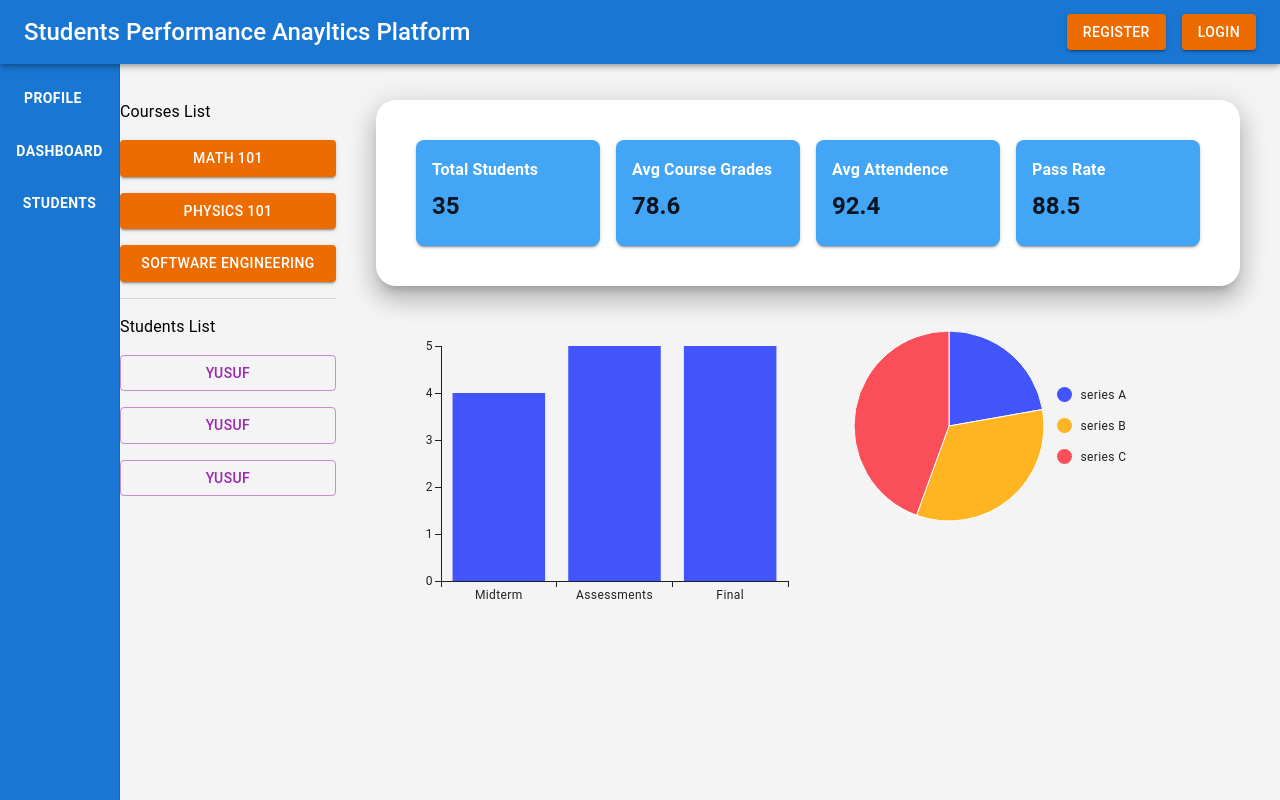
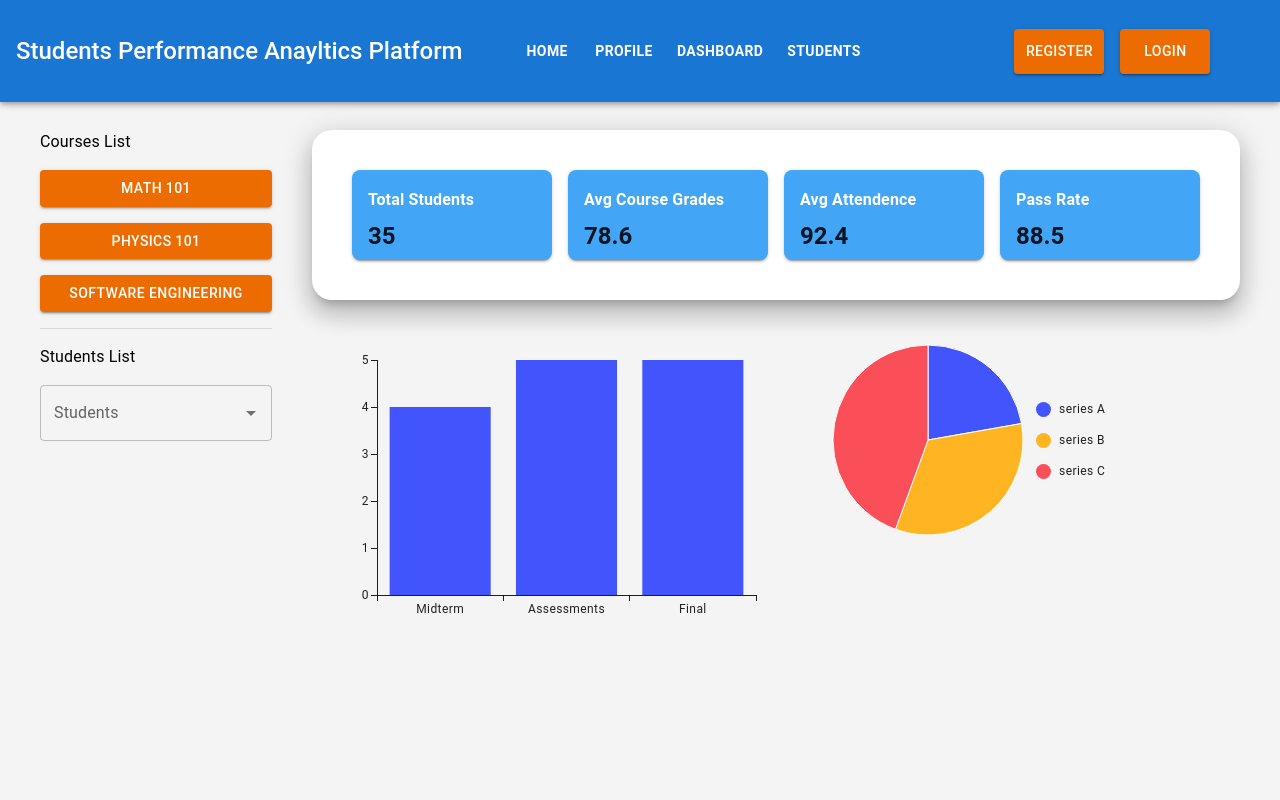
Before and after one commit to Yusuf-ALmahroos/students_performance_client, a React (Vite) app: page /dashboard in a window 1280 px wide. Built offline with nearby package versions, Linux system fonts and the light colour scheme.

Commit message:
adjustment in ui

```diff
--- a/src/App.jsx
+++ b/src/App.jsx
@@ -2,17 +2,17 @@ import { useState } from 'react'
 import './App.css'
 import { Routes, Route } from "react-router-dom";
 import Nav from './components/Nav';
-import TopBar from './components/TopBar';
 import Profile from './pages/Profile';
 import Dashboard from './pages/Dashboard';
+import Home from './pages/Home';
 
 function App() {
 
   return (
     <>
-      <TopBar />
       <Nav />
       <Routes>
+        <Route path='/' element={<Home />}/>
         <Route path='/profile' element={<Profile/>}/>
         <Route path='/dashboard' element={<Dashboard/>}/>
       </Routes>
--- a/src/components/DataCard.jsx
+++ b/src/components/DataCard.jsx
@@ -2,7 +2,7 @@ import { Card, CardContent, Typography } from '@mui/material';
 
 const DataCard = ({title, value}) => {
   return (
-    <Card elevation={2} sx={{ borderRadius: 2, height: '100%', width: '100%',  bgcolor: 'primary.light'}}>
+    <Card elevation={2} sx={{ borderRadius: 2, height: '90px', width: '100%',  bgcolor: 'primary.light'}}>
       <CardContent>
         <Typography variant="subtitle1" color="white" fontWeight={600} gutterBottom>
           {title}
--- a/src/components/Nav.jsx
+++ b/src/components/Nav.jsx
@@ -1,48 +1,51 @@
 import {
-  Drawer,
+  AppBar,
   Toolbar,
+  Typography,
+  Box,
+  Button,
   List,
-  ListItem,
-  ListItemIcon,
-  ListItemText,
-  useTheme,
-  useMediaQuery,
-  Button
+  ListItem
 } from '@mui/material';
 import { useNavigate } from 'react-router-dom';
 
-const navBarOptions = ['Profile','Dashboard', 'Students']
-const Nav = () => {
+
+const navBarOptions = ['Home','Profile','Dashboard', 'Students']
+
+export default function Nav({ onLogin, onRegister }) {
   const navigate = useNavigate();
+  return (
+    <AppBar
+      position="fixed"
+      sx={{ zIndex: (theme) => theme.zIndex.drawer + 1 }}
 
-  return (
-    <Drawer
-      variant="permanent"
-      open
-      sx={{
-        "& .MuiDrawer-paper": {
-          width: 120,
-          boxSizing: 'border-box',
-          bgcolor: 'primary.main',
-          color: 'white',
-        }
-      }}
     >
-      <Toolbar />
-      <List>
-        {navBarOptions.map((text) => (
-          <ListItem key={text}>
+      <Box sx={{
+        display: 'flex',
+        height: '70px',
+        alignItems: 'center',
+        padding: 2
+        }}>
+        <Typography justifySelf={'flex-start'} variant="h5" sx={{fontWeight: 550}} flex={1}>
+          Students Performance Anayltics Platform
+        </Typography>
+          <Box flex={1} display={'flex'} gap={1}>
+          {navBarOptions.map((text) => (
             <Button
-              sx={{fontWeight: 600}}
+              key={text}
+              sx={{fontWeight: 600, height: '45px'}}
               variant='text'
               color="white"
               onClick={() => {navigate(`/${text.toLocaleLowerCase()}`)}}
             >{text}</Button>
-          </ListItem>
-        ))}
-      </List>
-    </Drawer>
-  )
+          ))}
+          </Box>
+
+        <Box display={'flex'} gap={2} flex={0.5}>
+          <Button sx={{fontWeight: 550, width: '90px', height: '45px'}} variant='contained' color="warning" onClick={onRegister}>Register</Button>
+          <Button sx={{fontWeight: 550, width: '90px', height: '45px'}} variant='contained' color="warning" onClick={onLogin}>Login</Button>
+        </Box>
+      </Box>
+    </AppBar>
+  );
 }
-
-export default Nav
--- a/src/components/PageContainer.jsx
+++ b/src/components/PageContainer.jsx
@@ -4,8 +4,7 @@ const PageContainer = ({sx, children}) => {
   return (
     <Box
       display={'flex'}
-      marginLeft={'80px'}
-      marginTop={'60px'}
+      marginTop={'90px'}
       sx={sx}
     >
       {children}
--- a/src/components/TopBar.jsx
+++ /dev/null
@@ -1,21 +0,0 @@
-import { AppBar, Toolbar, Typography, Box, Button } from '@mui/material';
-
-export default function TopBar({ onLogin, onRegister }) {
-  return (
-    <AppBar
-      position="fixed"
-      sx={{ zIndex: (theme) => theme.zIndex.drawer + 1 }}
-
-    >
-      <Toolbar>
-        <Typography justifySelf={'flex-start'} variant="h5" sx={{ flexGrow: 1, fontWeight: 550}}>
-          Students Performance Anayltics Platform
-        </Typography>
-        <Box display={'flex'} gap={2}>
-          <Button sx={{fontWeight: 550}} variant='contained' color="warning" onClick={onRegister}>Register</Button>
-          <Button sx={{fontWeight: 550}} variant='contained' color="warning" onClick={onLogin}>Login</Button>
-        </Box>
-      </Toolbar>
-    </AppBar>
-  );
-}
--- a/src/pages/Dashboard.jsx
+++ b/src/pages/Dashboard.jsx
@@ -1,7 +1,18 @@
-import { Grid, Box, Button, Typography, Divider } from "@mui/material"
+import {
+  Grid,
+  Box,
+  Button,
+  Typography,
+  Divider,
+  Autocomplete,
+  TextField,
+  CircularProgress
+} from "@mui/material"
 import PageContainer from "../components/PageContainer"
 import { BarChart, PieChart } from "@mui/x-charts"
 import DataCard from "../components/DataCard"
+import { useState } from "react"
+
 
 const cardsValues = [
   {title: 'Total Students', value: 35},
@@ -17,17 +28,33 @@ const coursesList = [
 ]
 
 const students = [
-  {name: 'Yusuf', id: 1},
-  {name: 'Yusuf', id: 2},
-  {name: 'Yusuf', id: 3},
+  {label: 'Yusuf', id: 1},
+  {label: 'Ahmed', id: 2},
+  {label: 'Hassan', id: 3},
 ]
 const Dashboard = () => {
+  const [student, setStudent] = useState(null);
+  const [isLoading, setIsLoading] = useState(false)
+  const [user, setUser] = useState({role: 'teacher'})
+  const handleAutoCompleteChange = (_, value) => {
+    setStudent(value)
+  }
+
   return (
     <PageContainer sx={{
       display: 'flex',
       gap: 5,
     }}>
-      <Box flex={1} display={'flex'} flexDirection={'column'} gap={2}>
+      {
+        (user.role !== 'teacher' ? <CircularProgress size={200}/> :
+          <>
+            <Box
+              flex={1}
+              display={'flex'}
+              flexDirection={'column'}
+              gap={2}
+              width={'20vw'}
+            >
               <Typography>Courses List</Typography>
               {coursesList.map((course) => (
                 <Button
@@ -41,11 +68,18 @@ const Dashboard = () => {
               ))}
               <Divider/>
               <Typography>Students List</Typography>
-        {students.map((item) => (
-          <Button variant="outlined" color="secondary" key={item.id}>{item.name}</Button>
-        ))}
+              <Autocomplete
+                disablePortal
+                options={students}
+                value={student}
+                renderInput={(params) => <TextField
+                  color="secondary"
+                  {...params} label="Students" />}
+                onChange={handleAutoCompleteChange}
+              />
             </Box>
-      <Grid container width={'100%'} gap={5} flex={4}>
+            {isLoading ? <Box width={'calc(100% - 20vw)'} display={'flex'} justifyContent={'center'}> <CircularProgress size={200}/> </Box> :
+              <Grid container width={'calc(100% - 20vw)'} gap={5} flex={4}>
                 <Grid size={12} boxShadow={15} bgcolor={"white"} borderRadius={5}>
                   <Box
                     display={'flex'}
@@ -89,6 +123,9 @@ const Dashboard = () => {
                   </Box>
                 </Grid>
               </Grid>
+            }
+          </>
+      )}
     </PageContainer>
   )
 }
--- /dev/null
+++ b/src/pages/Home.jsx
@@ -0,0 +1,8 @@
+
+const Home = () => {
+  return (
+    <div>Home</div>
+  )
+}
+
+export default Home
```
Lines whose indentation alone changed are shown as unchanged.
